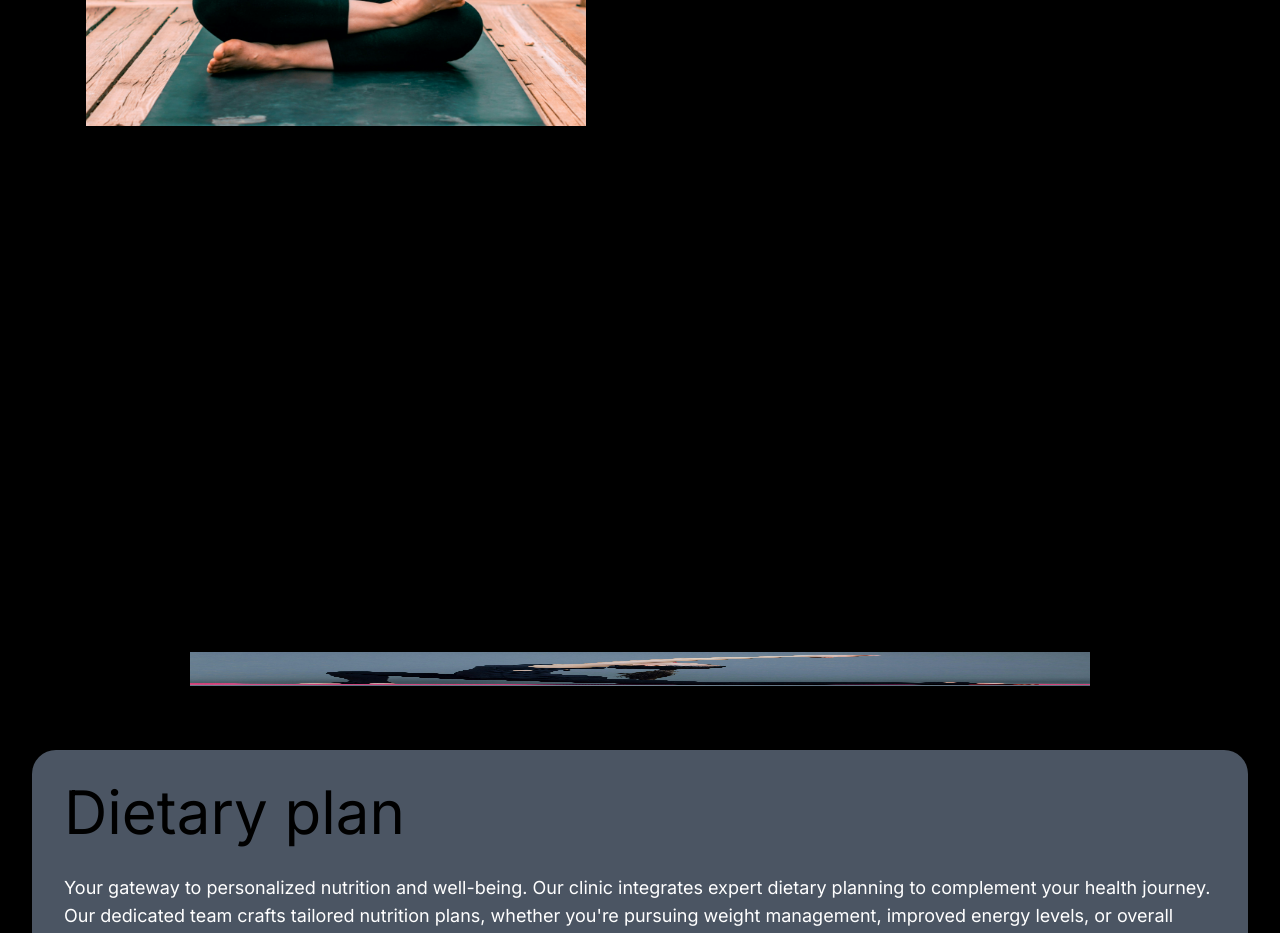
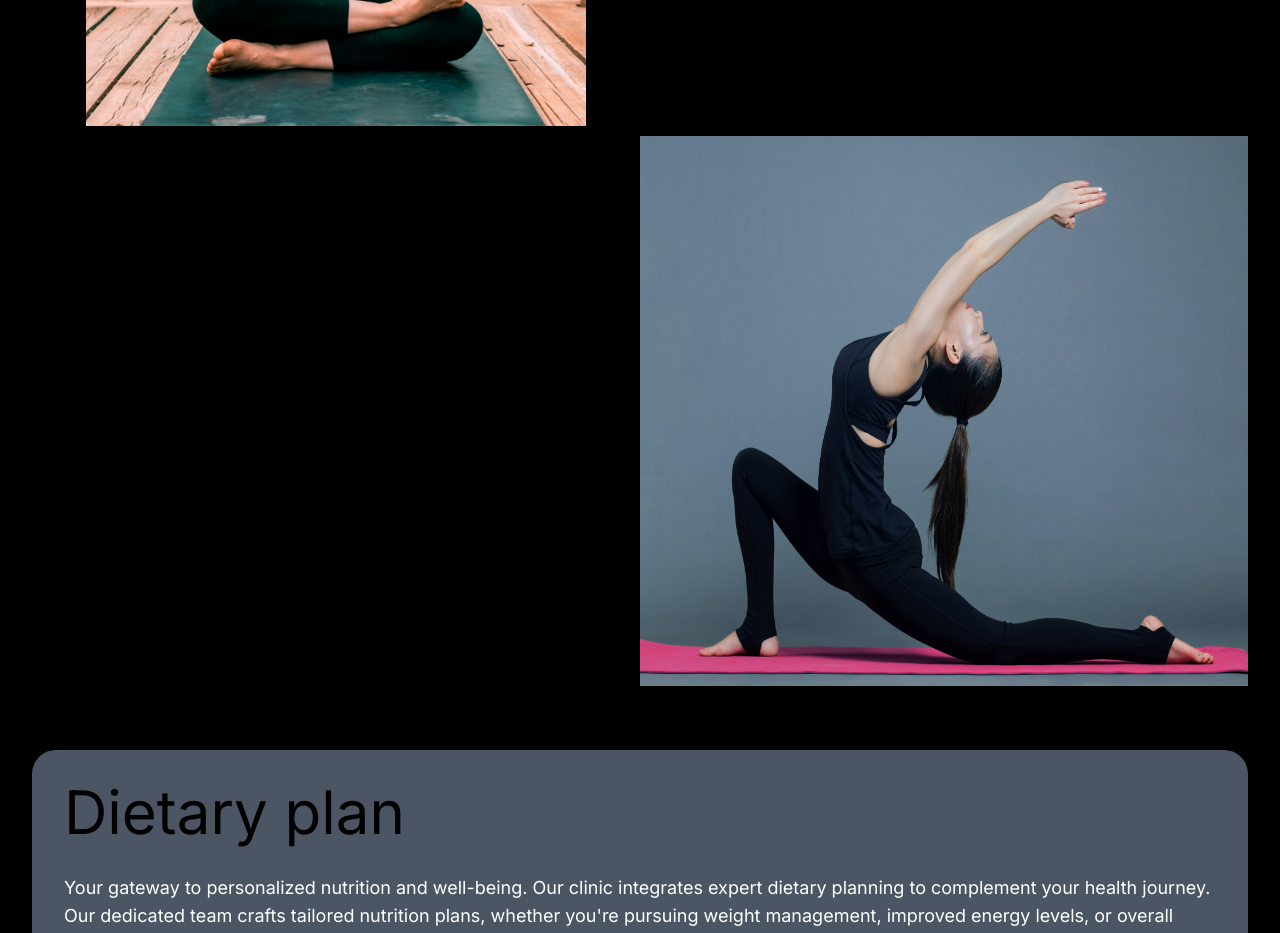
Before and after one commit to captain0jay/hpp, a Next.js app: page / in a window 1280 px wide. Shown: the part 2220-3153 px from the top of the page. Built offline with nearby package versions, Linux system fonts and the light colour scheme.

Commit message:
image fix

```diff
--- a/app/components/Yoga.tsx
+++ b/app/components/Yoga.tsx
@@ -28,7 +28,7 @@ export default function Yoga() {
                 </div>
             </div>
 
-            <div className="grid grid-cols-1 w-full sm:h-[550px] h-[1100px] flex mt-8 ">
+            <div className="grid grid-cols-1 sm:grid-cols-2 w-full sm:h-[550px] h-[1100px] flex mt-8 ">
                 <div className='flex justify-center items-center order-2 sm:order-1'>
                     <div className="w-full h-full flex justify-center items-center">
 
```
